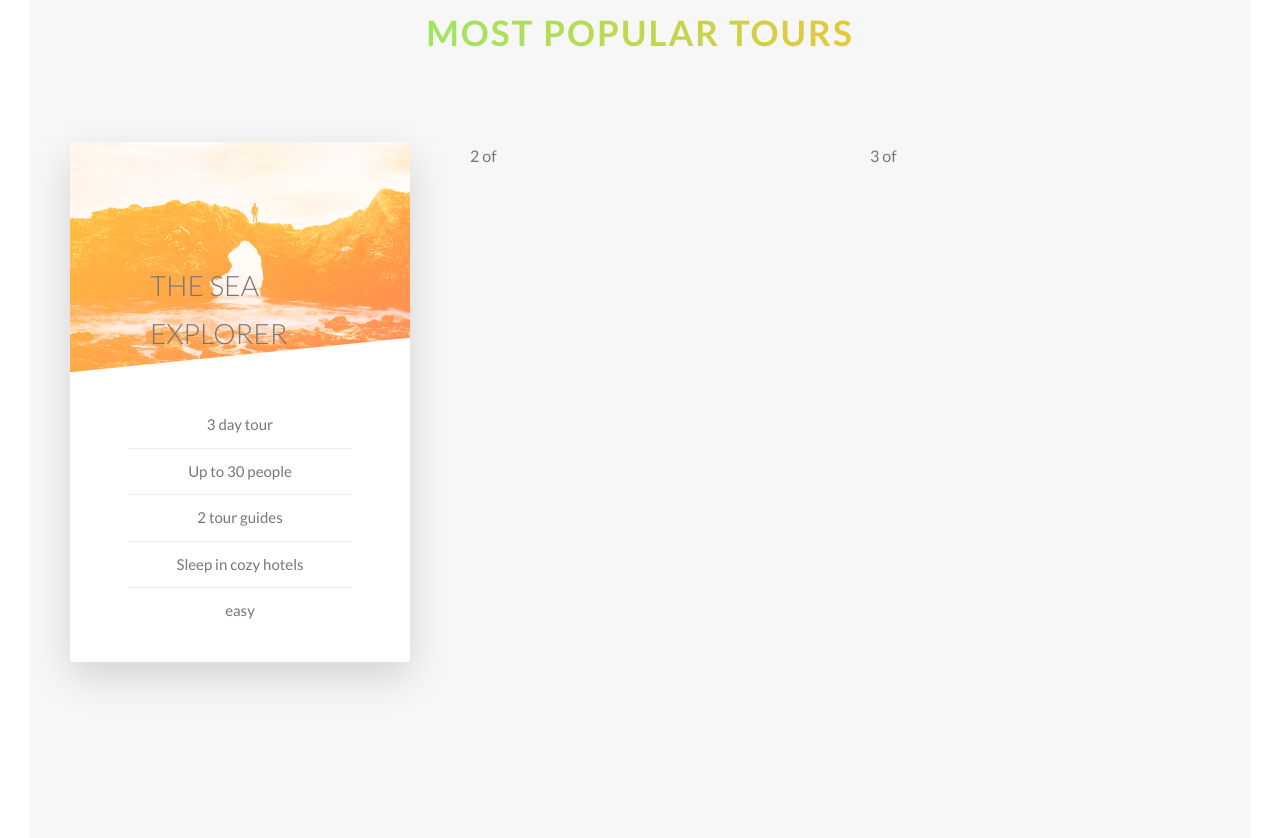
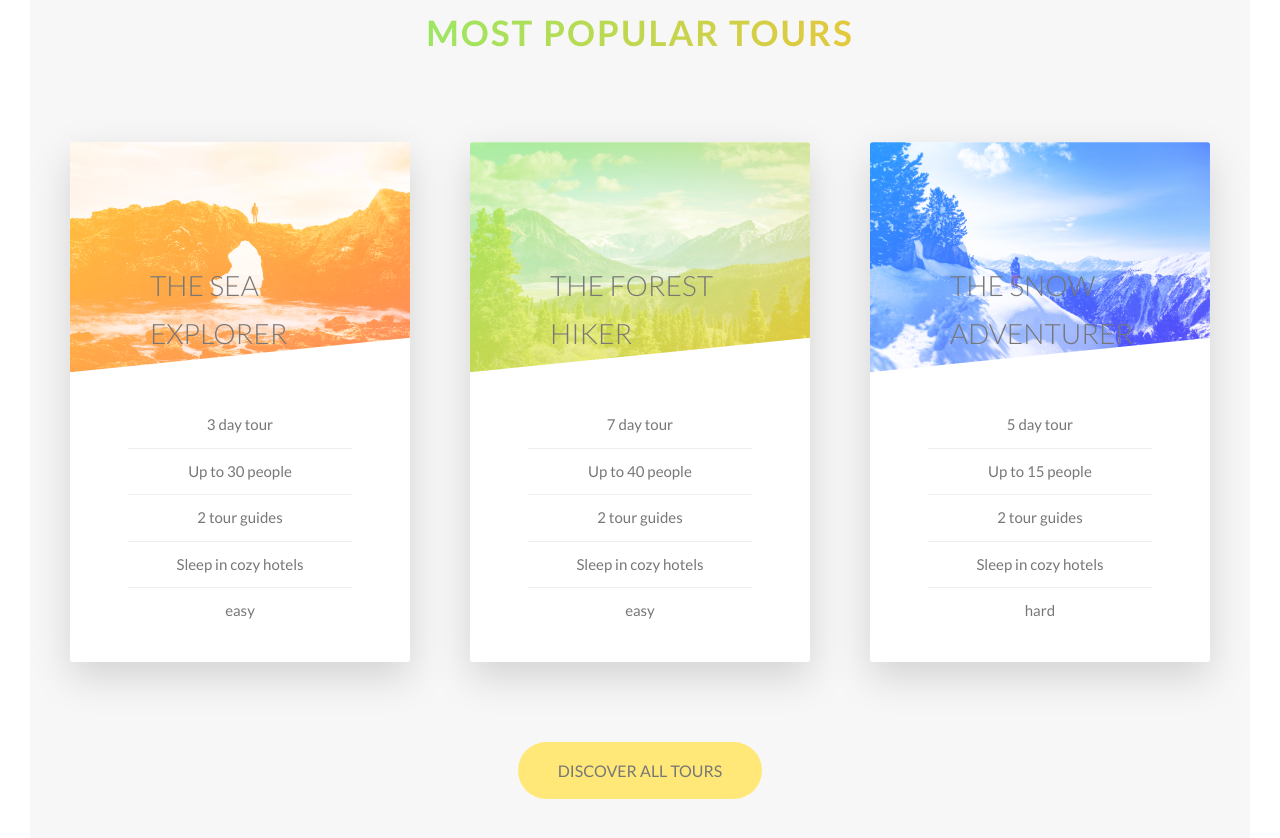
Before and after one commit to DevSergiu/Natours, a website: page index.html in a window 1280 px wide. Shown: the part 2385-3223 px from the top of the page. Drawn offline with Linux system fonts and the light colour scheme.

Commit message:
complete section tours

```diff
--- a/index.html
+++ b/index.html
@@ -176,9 +176,76 @@
               </div>
             </div>
           </div>
-          <div class="col-1-of-3">2 of</div>
-          <div class="col-1-of-3">3 of</div>
+          <div class="col-1-of-3">
+            <div class="card">
+              <div class="card__side card__side--front">
+                <div class="card__picture card__picture--2">&nbsp;</div>
+
+                <h4 class="card__heading">
+                  <span class="card__heading-span card__heading-span--1">
+                    The Forest Hiker
+                  </span>
+                </h4>
+
+                <div class="card__details">
+                  <ul>
+                    <li>7 day tour</li>
+                    <li>Up to 40 people</li>
+                    <li>2 tour guides</li>
+                    <li>Sleep in cozy hotels</li>
+                    <li>easy</li>
+                  </ul>
+                </div>
+              </div>
+              <div class="card__side card__side--back card__side--back-1">
+                <div class="card__cta">
+                  <div class="card__price-box">
+                    <p class="card__price-only">Only</p>
+                    <p class="card__price-value">$297</p>
+                  </div>
+                  <a href="#" class="btn--white">Book now!</a>
+                </div>
+              </div>
+            </div>
+          </div>
+          <div class="col-1-of-3">
+            <div class="card">
+              <div class="card__side card__side--front">
+                <div class="card__picture card__picture--3">&nbsp;</div>
+
+                <h4 class="card__heading">
+                  <span class="card__heading-span card__heading-span--1">
+                    The Snow Adventurer
+                  </span>
+                </h4>
+
+                <div class="card__details">
+                  <ul>
+                    <li>5 day tour</li>
+                    <li>Up to 15 people</li>
+                    <li>2 tour guides</li>
+                    <li>Sleep in cozy hotels</li>
+                    <li>hard</li>
+                  </ul>
+                </div>
+              </div>
+              <div class="card__side card__side--back card__side--back-1">
+                <div class="card__cta">
+                  <div class="card__price-box">
+                    <p class="card__price-only">Only</p>
+                    <p class="card__price-value">$597</p>
+                  </div>
+                  <a href="#" class="btn--white">Book now!</a>
+                </div>
+              </div>
+            </div>
+          </div>
         </div>
+
+         <div class="u-center-text u-margin-top-big">
+           <a href="#" class="btn btn--green">Discover all tours</a>
+         </div>
+
       </section>
     </main>
   </body>
--- a/sass/base/_utilities.scss
+++ b/sass/base/_utilities.scss
@@ -11,3 +11,7 @@
 .u-margin-bottom-big {
   margin-bottom: 8rem;
 }
+
+.u-margin-top-big {
+  margin-top: 8rem;
+}
--- a/sass/components/_button.scss
+++ b/sass/components/_button.scss
@@ -19,6 +19,21 @@
       opacity: 0;
     }
   }
+  &--green {
+    background-color: $color-primary;
+    color: $color-grey-dark;
+    text-transform: uppercase;
+    text-decoration: none;
+    padding: 1.5rem 4rem;
+    display: inline-block;
+    border-radius: 10rem;
+    transition: all 0.2s;
+    position: relative;
+
+    &::after {
+      background-color: $color-white;
+    }
+  }
 
   &:active {
     transform: translateY(-0.1rem);
@@ -28,6 +43,13 @@
   &--white {
     background-color: $color-white;
     color: $color-grey-dark;
+    text-transform: uppercase;
+    text-decoration: none;
+    padding: 1.5rem 4rem;
+    display: inline-block;
+    border-radius: 10rem;
+    transition: all 0.2s;
+    position: relative;
 
     &::after {
       background-color: $color-white;
--- a/sass/components/_card.scss
+++ b/sass/components/_card.scss
@@ -32,6 +32,20 @@
           $color-secondary-dark
         );
       }
+      &-2 {
+        background-image: linear-gradient(
+          to right bottom,
+          $color-primary-light,
+          $color-primary-dark
+        );
+      }
+      &-3 {
+        background-image: linear-gradient(
+          to right bottom,
+          $color-tertiary-light,
+          $color-tertiary-dark
+        );
+      }
     }
   }
 
@@ -62,18 +76,18 @@
     &--2 {
       background-image: linear-gradient(
           to right bottom,
-          $color-secondary-light,
-          $color-secondary-dark
+          $color-primary-light,
+          $color-primary-dark
         ),
-        url(/img/nat-5.jpg);
+        url(/img/nat-6.jpg);
     }
     &--3 {
       background-image: linear-gradient(
           to right bottom,
-          $color-secondary-light,
-          $color-secondary-dark
+          $color-tertiary-light,
+          $color-tertiary-dark
         ),
-        url(/img/nat-5.jpg);
+        url(/img/nat-7.jpg);
     }
   }
   &__heading {
@@ -95,6 +109,20 @@
         to right bottom,
         rgba ($color-secondary-light, 0.85),
         rgba ($color-secondary-dark, 0.85)
+      );
+    }
+    &--2 {
+      background-image: linear-gradient(
+        to right bottom,
+        rgba ($color-primary-light, 0.85),
+        rgba ($color-primary-dark, 0.85)
+      );
+    }
+    &--3 {
+      background-image: linear-gradient(
+        to right bottom,
+        rgba ($color-tertiary-light, 0.85),
+        rgba ($color-tertiary-dark, 0.85)
       );
     }
   }
```
Also changed, not shown: css/style.css.
